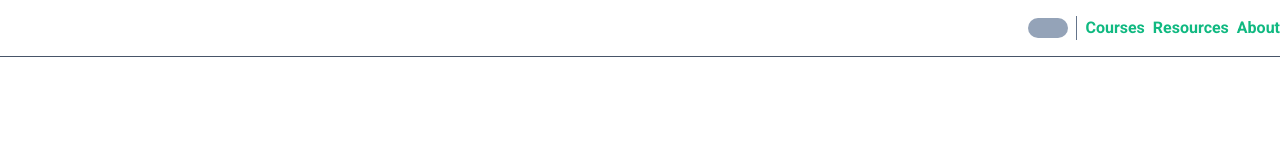
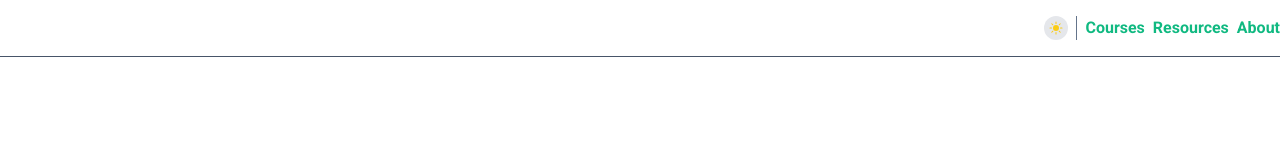
Before and after one commit to NFiveDev/Dev-Academy, a Next.js app: page / in a window 1280 px wide. Shown: the top 160 px of the page. Built offline with nearby package versions, Linux system fonts and the light colour scheme.

Commit message:
icon btn

```diff
--- a/components/themeToggle.tsx
+++ b/components/themeToggle.tsx
@@ -2,22 +2,27 @@
 
 import useTheme from "@/hooks/useTheme"
 import { useState } from "react";
+import { HiSun, HiMoon } from 'react-icons/hi2';
 
 export function ThemeToggle() {
   const { isLightMode, isDarkMode, enableDarkMode, disableDarkMode } = useTheme();
 
   const onClickHandler = () => {
-    if(isDarkMode()) {
+    if (isDarkMode()) {
       disableDarkMode();
-    } else if(isLightMode()) {
+    } else if (isLightMode()) {
       enableDarkMode();
     }
   }
 
   return (
-      <label  className="relative w-10 h-5 bg-slate-400 rounded-full my-auto">
-        <input onClick={onClickHandler} type="checkbox" id="check" className="sr-only"/>
-        <span className={`absolute h-full w-3/6 rounded-full dark:bg-slate-600  `}></span>
-      </label>
-    )
+    <button onClick={onClickHandler} className='transition-all ease-in-out duration-300 dark:bg-gray-700 bg-gray-200 hover:bg-gray-400 cursor-pointer rounded-full h-fit p-1'>
+      {isLightMode() && <HiSun className='text-yellow-400' />}
+      {isDarkMode() && <HiMoon className='text-blue-600' />}
+    </button>
+    // <label  className="relative w-10 h-5 bg-slate-400 rounded-full my-auto">
+    //   <input onClick={onClickHandler} type="checkbox" id="check" className="sr-only"/>
+    //   <span className={`absolute h-full w-3/6 rounded-full dark:bg-slate-600  `}></span>
+    // </label>
+  )
 }
```
